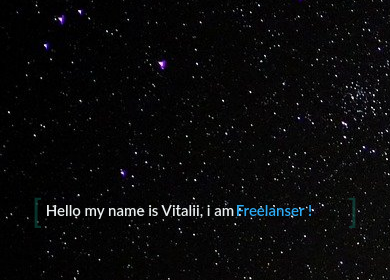
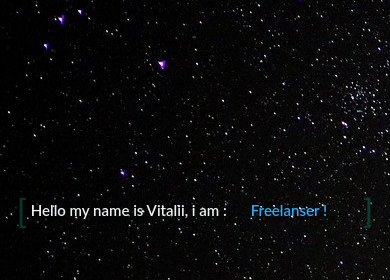
Before and after one commit to Vitalik9135eb2/Portfolio, a React (Create React App) app: page /home in a window 390 px wide. Shown: the part 152-432 px from the top of the page. Built offline with nearby package versions, Linux system fonts and the light colour scheme.

Commit message:
fix home 1_1

```diff
--- a/src/componets/pages/_home.module.scss
+++ b/src/componets/pages/_home.module.scss
@@ -101,7 +101,7 @@
           padding-left: 300px;
         }
         @media (max-width: 576px){
-          padding-left: 190px;
+          padding-left: 220px;
         }
         &__item {
           line-height:40px;
```
